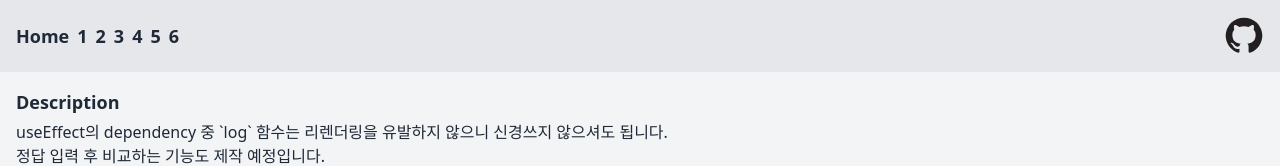
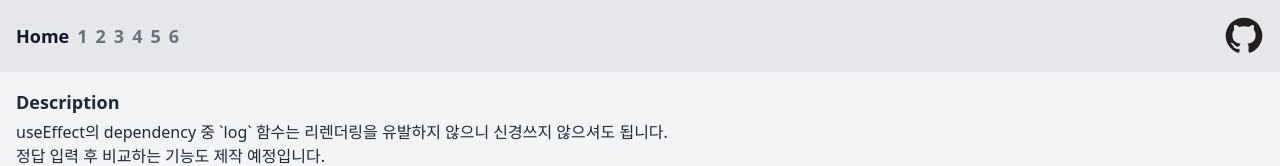
Before and after one commit to limeojin363/react-console-quiz, a React (Create React App) app: page / in a window 1280 px wide. Shown: the top 166 px of the page. Built offline with nearby package versions, Linux system fonts and the light colour scheme.

Commit message:
design: 현재 링크는 흑색으로

```diff
--- a/src/App.tsx
+++ b/src/App.tsx
@@ -48,18 +48,26 @@ const routes = [
   },
 ];
 
-const LinksGeneratedFromRoute = () => (
+const LinksGeneratedFromRoute = () => {
+  console.log(window.location.pathname);
+  return (
     <div className="flex gap-2">
       {routes.map((route) => (
         <a
           key={route.path}
-        className="font-bold text-lg text-gray-800"
-        href={route.path}>
+          href={route.path}
+          className={
+            "text-lg font-bold " +
+            (window.location.pathname === route.path
+              ? "text-gray-900"
+              : "text-gray-500")
+          }>
           {route.view}
         </a>
       ))}
     </div>
   );
+};
 
 const GitHubLink = () => (
   <a
@@ -71,6 +79,8 @@ const GitHubLink = () => (
 );
 
 const App = () => {
+  console.log(window.location.pathname);
+
   return (
     <div className="bg-gray-100 min-h-dvh relative">
       <header className="flex justify-between p-4 items-center bg-gray-200 gap-2">
```
Lines whose indentation alone changed are shown as unchanged.
